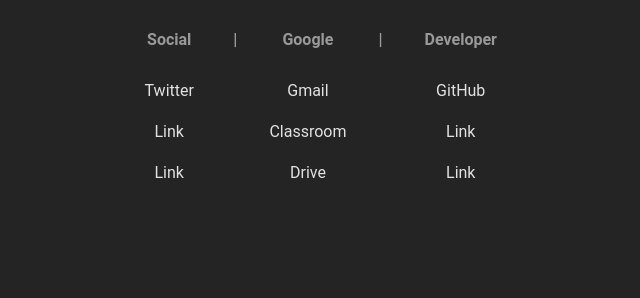
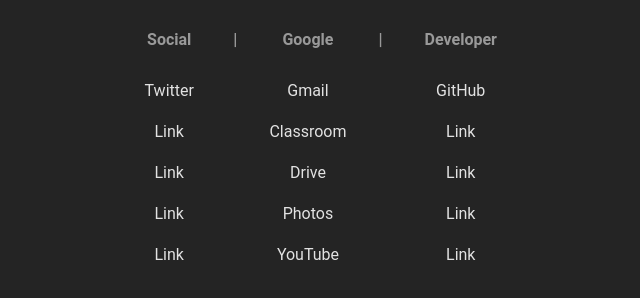
Before and after one commit to katalysatorn/MSEdge-StartPage, a plain HTML site: page index.html in a window 1280 px wide. Shown: the whole page, without its empty margins (318-958 px from the left). Drawn offline with Linux system fonts and the light colour scheme.

Commit message:
Added more links
Also added www subdomains to links that needed them

```diff
--- a/index.html
+++ b/index.html
@@ -15,11 +15,11 @@
 					<th>Developer</th>
 				</tr>
 				<tr>
-					<td><a href="https://twitter.com/katalystdt">Twitter</a></td>
+					<td><a href="https://www.twitter.com/katalystdt">Twitter</a></td>
 					<td></td>
 					<td><a href="https://mail.google.com">Gmail</a></td>
 					<td></td>
-					<td><a href="https://github.com/katalysatorn">GitHub</a></td>
+					<td><a href="https://www.github.com/katalysatorn">GitHub</a></td>
 				</tr>
 				<tr>
 					<td><a href="#">Link</a></td>
@@ -32,6 +32,20 @@
 					<td><a href="#">Link</a></td>
 					<td></td>
 					<td><a href="https://drive.google.com">Drive</a></td>
+					<td></td>
+					<td><a href="#">Link</a></td>
+				</tr>
+				<tr>
+					<td><a href="#">Link</a></td>
+					<td></td>
+					<td><a href="https://photos.google.com">Photos</a></td>
+					<td></td>
+					<td><a href="#">Link</a></td>
+				</tr>
+				<tr>
+					<td><a href="#">Link</a></td>
+					<td></td>
+					<td><a href="https://www.youtube.com">YouTube</a></td>
 					<td></td>
 					<td><a href="#">Link</a></td>
 				</tr>
```
